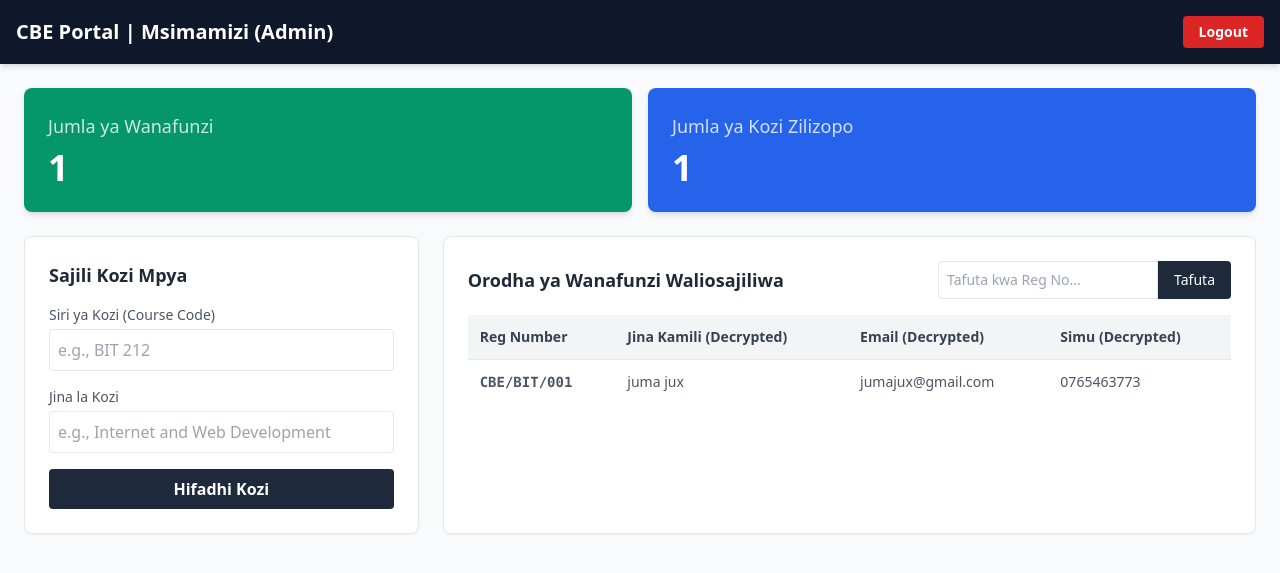
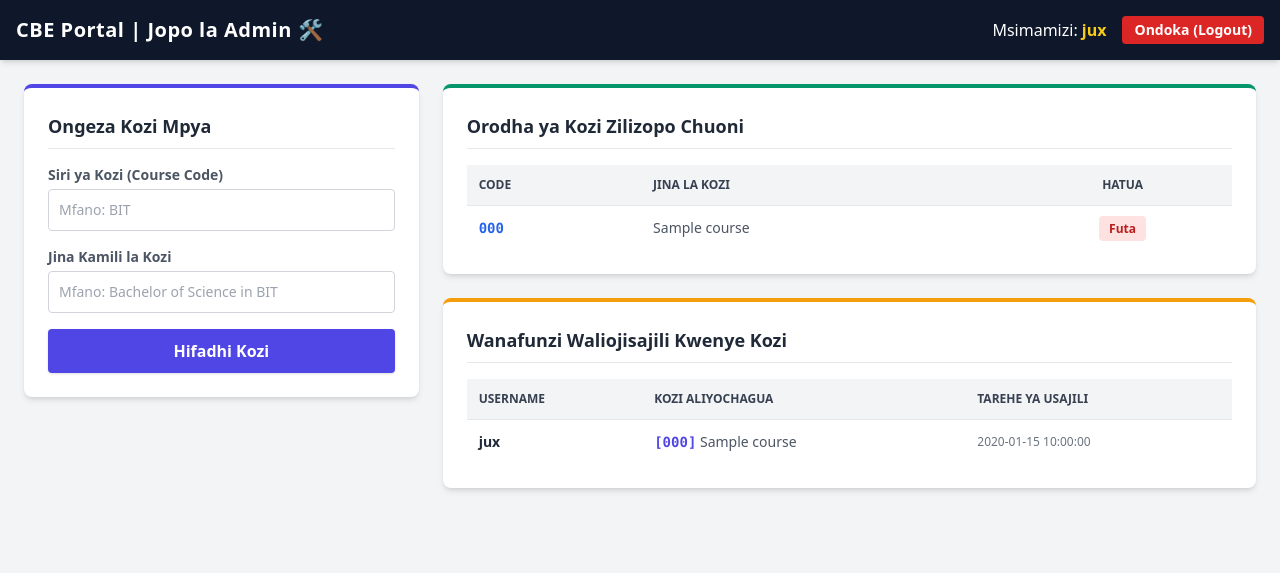
Before and after one commit to Godfrey-Vicent-Said/students_system, a PHP site: page /admin_dashboard.php in a window 1280 px wide. Shown: the top 573 px of the page. Run offline with PHP 8.4, Linux system fonts and the light colour scheme; a user stored in the database is signed in; data comes from the database, SQL or seed files in the repository; tables that the repository leaves empty or names only in its code hold one stand-in row (values such as "Sample post"); some libraries are stand-ins or nearby versions.

Commit message:
Nimekamilisha muonekano na mifumo ya Admin Dashboard

```diff
--- a/admin_dashboard.php
+++ b/admin_dashboard.php
@@ -3,41 +3,63 @@ if (session_status() == PHP_SESSION_NONE) {
     session_start();
 }
 
-// Ulinzi wa Session: Hakikisha ni Admin pekee anayeingia hapa
+// Kuzuia watu wasioingia au wanafunzi wasiingie kwenye jopo la Admin
 if (!isset($_SESSION['user_id']) || $_SESSION['role'] !== 'admin') {
     header("Location: login.php");
     exit();
 }
 
 require_once 'Database.php';
-require_once 'Admin.php';
 
 $database = new Database();
 $db = $database->connect();
-$adminObj = new Admin($db);
 
-$msg = "";
+$message = "";
 
-// 1. Shughuli ya Kuongeza Kozi (Form Action)
-if ($_SERVER["REQUEST_METHOD"] == "POST" && isset($_POST['add_course'])) {
-    $code = trim($_POST['course_code']);
-    $name = trim($_POST['course_name']);
+// === SHUGHULIKIA KUONGEZA KOZI MPYA (CRUD: Create) ===
+if ($_SERVER['REQUEST_METHOD'] === 'POST' && isset($_POST['add_course'])) {
+    $course_code = strtoupper(trim($_POST['course_code']));
+    $course_name = trim($_POST['course_name']);
 
-    if (!empty($code) && !empty($name)) {
-        if ($adminObj->addCourse($code, $name)) {
-            $msg = "Kozi imeongezwa kikamilifu!";
+    if (!empty($course_code) && !empty($course_name)) {
+        try {
+            $query = "INSERT INTO courses (course_code, course_name) VALUES (:course_code, :course_name)";
+            $stmt = $db->prepare($query);
+            $stmt->execute(['course_code' => $course_code, 'course_name' => $course_name]);
+            $message = "<div class='bg-green-100 text-green-800 p-3 rounded-lg mb-4 text-sm font-semibold border border-green-200'>✅ Kozi mpya imeongezwa kikamilifu!</div>";
+        } catch (PDOException $e) {
+            $message = "<div class='bg-red-100 text-red-800 p-3 rounded-lg mb-4 text-sm font-semibold border border-red-200'>⚠️ Hitilafu: Siri ya kozi (Code) tayari ipo!</div>";
+        }
     } else {
-            $msg = "Hitilafu imetokea wakati wa kuongeza kozi.";
-        }
+        $message = "<div class='bg-red-100 text-red-800 p-3 rounded-lg mb-4 text-sm font-semibold border border-red-200'>⚠️ Tafadhali jaza nafasi zote!</div>";
     }
 }
 
-// 2. Shughuli ya Kutafuta (Search)
-$search = isset($_GET['search']) ? trim($_GET['search']) : "";
-$students_list = $adminObj->getAllStudents($search);
+// === SHUGHULIKIA KUFUTA KOZI (CRUD: Delete) ===
+if (isset($_GET['delete_id'])) {
+    $delete_id = $_GET['delete_id'];
+    $query = "DELETE FROM courses WHERE id = :id";
+    $stmt = $db->prepare($query);
+    $stmt->execute(['id' => $delete_id]);
+    header("Location: admin_dashboard.php");
+    exit();
+}
 
-// 3. Kuchukua Takwimu za Ripoti
-$stats = $adminObj->getSystemStats();
+// === CHUKUA KOZI ZOTE ZILIZOPO ===
+$query_courses = "SELECT * FROM courses ORDER BY course_name ASC";
+$stmt_courses = $db->prepare($query_courses);
+$stmt_courses->execute();
+$all_courses = $stmt_courses->fetchAll(PDO::FETCH_ASSOC);
+
+// === CHUKUA WANAFUNZI WALIOJISAJILI NA KOZI ZAO ===
+$query_students = "SELECT u.username, sc.registration_date, c.course_code, c.course_name
+                   FROM student_courses sc
+                   JOIN users u ON sc.user_id = u.id
+                   JOIN courses c ON sc.course_id = c.id
+                   ORDER BY sc.registration_date DESC";
+$stmt_students = $db->prepare($query_students);
+$stmt_students->execute();
+$registered_students = $stmt_students->fetchAll(PDO::FETCH_ASSOC);
 ?>
 
 <!DOCTYPE html>
@@ -45,85 +67,112 @@ $stats = $adminObj->getSystemStats();
 <head>
     <meta charset="UTF-8">
     <meta name="viewport" content="width=device-width, initial-scale=1.0">
-    <title>Admin Dashboard - CBE</title>
+    <title>Jopo la Msimamizi | Admin Dashboard</title>
     <script src="https://cdn.tailwindcss.com"></script>
 </head>
-<body class="bg-gray-50 font-sans">
+<body class="bg-gray-100 font-sans">
 
     <nav class="bg-slate-900 text-white p-4 shadow-md flex justify-between items-center">
-        <h1 class="text-xl font-bold">CBE Portal | Msimamizi (Admin)</h1>
-        <a href="logout.php" class="bg-red-600 hover:bg-red-700 text-white px-4 py-1.5 rounded text-sm font-semibold transition">Logout</a>
+        <h1 class="text-xl font-bold tracking-wide">CBE Portal | Jopo la Admin 🛠️</h1>
+        <div class="flex items-center space-x-4">
+            <span>Msimamizi: <strong class="text-yellow-400"><?php echo htmlspecialchars($_SESSION['username']); ?></strong></span>
+            <a href="logout.php" class="bg-red-600 hover:bg-red-700 text-white px-3 py-1 rounded text-sm font-semibold transition">Ondoka (Logout)</a>
+        </div>
     </nav>
 
-    <div class="max-w-7xl mx-auto p-6 grid grid-cols-1 md:grid-cols-2 gap-4">
-        <div class="bg-emerald-600 text-white p-6 rounded-lg shadow-md">
-            <h3 class="text-lg font-medium opacity-80">Jumla ya Wanafunzi</h3>
-            <p class="text-4xl font-bold mt-2"><?php echo $stats['total_students']; ?></p>
-        </div>
-        <div class="bg-blue-600 text-white p-6 rounded-lg shadow-md">
-            <h3 class="text-lg font-medium opacity-80">Jumla ya Kozi Zilizopo</h3>
-            <p class="text-4xl font-bold mt-2"><?php echo $stats['total_courses']; ?></p>
-        </div>
-    </div>
+    <div class="max-w-7xl mx-auto p-6 grid grid-cols-1 lg:grid-cols-3 gap-6">
 
-    <div class="max-w-7xl mx-auto px-6 grid grid-cols-1 lg:grid-cols-3 gap-6">
+        <div class="bg-white p-6 rounded-lg shadow-md border-t-4 border-indigo-600 h-fit">
+            <h2 class="text-lg font-bold text-gray-800 mb-4 border-b pb-2">Ongeza Kozi Mpya</h2>
 
-        <div class="bg-white p-6 rounded-lg shadow-sm border border-gray-200">
-            <h2 class="text-lg font-bold text-gray-800 mb-4">Sajili Kozi Mpya</h2>
-            <?php if(!empty($msg)): ?>
-                <div class="p-2 mb-3 bg-blue-50 text-blue-700 text-sm rounded"><?php echo $msg; ?></div>
-            <?php endif; ?>
-            <form action="admin_dashboard.php" method="POST" class="space-y-4">
+            <?php echo $message; ?>
+
+            <form method="POST" action="" class="space-y-4">
                 <div>
-                    <label class="block text-sm font-medium text-gray-600">Siri ya Kozi (Course Code)</label>
-                    <input type="text" name="course_code" placeholder="e.g., BIT 212" required class="w-full p-2 border rounded mt-1 focus:ring-2 focus:ring-slate-500 outline-none">
+                    <label class="block text-sm font-semibold text-gray-600">Siri ya Kozi (Course Code)</label>
+                    <input type="text" name="course_code" placeholder="Mfano: BIT" required
+                           class="w-full p-2.5 border border-gray-300 rounded mt-1 focus:outline-none focus:ring-2 focus:ring-indigo-500 text-sm">
                 </div>
                 <div>
-                    <label class="block text-sm font-medium text-gray-600">Jina la Kozi</label>
-                    <input type="text" name="course_name" placeholder="e.g., Internet and Web Development" required class="w-full p-2 border rounded mt-1 focus:ring-2 focus:ring-slate-500 outline-none">
+                    <label class="block text-sm font-semibold text-gray-600">Jina Kamili la Kozi</label>
+                    <input type="text" name="course_name" placeholder="Mfano: Bachelor of Science in BIT" required
+                           class="w-full p-2.5 border border-gray-300 rounded mt-1 focus:outline-none focus:ring-2 focus:ring-indigo-500 text-sm">
                 </div>
-                <button type="submit" name="add_course" class="w-full bg-slate-800 text-white p-2 rounded font-bold hover:bg-slate-700 transition">Hifadhi Kozi</button>
+                <button type="submit" name="add_course" class="w-full bg-indigo-600 hover:bg-indigo-700 text-white p-2.5 rounded font-bold transition shadow">
+                    Hifadhi Kozi
+                </button>
             </form>
         </div>
 
-        <div class="bg-white p-6 rounded-lg shadow-sm border border-gray-200 lg:col-span-2">
-            <div class="sm:flex sm:items-center sm:justify-between mb-4">
-                <h2 class="text-lg font-bold text-gray-800">Orodha ya Wanafunzi Waliosajiliwa</h2>
+        <div class="lg:col-span-2 space-y-6">
 
-                <form action="admin_dashboard.php" method="GET" class="mt-2 sm:mt-0 flex">
-                    <input type="text" name="search" value="<?php echo htmlspecialchars($search); ?>" placeholder="Tafuta kwa Reg No..." class="p-2 border rounded-l focus:ring-2 focus:ring-slate-500 outline-none text-sm">
-                    <button type="submit" class="bg-slate-800 text-white px-4 rounded-r text-sm hover:bg-slate-700">Tafuta</button>
-                </form>
-            </div>
+            <div class="bg-white p-6 rounded-lg shadow-md border-t-4 border-emerald-600">
+                <h2 class="text-lg font-bold text-gray-800 mb-4 border-b pb-2">Orodha ya Kozi Zilizopo Chuoni</h2>
 
+                <?php if (count($all_courses) > 0): ?>
                     <div class="overflow-x-auto">
-                <table class="w-full text-left text-sm border-collapse">
+                        <table class="w-full text-left border-collapse text-sm">
                             <thead>
-                        <tr class="bg-gray-100 text-gray-700 font-semibold">
-                            <th class="p-3 border-b">Reg Number</th>
-                            <th class="p-3 border-b">Jina Kamili (Decrypted)</th>
-                            <th class="p-3 border-b">Email (Decrypted)</th>
-                            <th class="p-3 border-b">Simu (Decrypted)</th>
+                                <tr class="bg-gray-100 text-gray-700 uppercase text-xs">
+                                    <th class="p-3 border-b">Code</th>
+                                    <th class="p-3 border-b">Jina la Kozi</th>
+                                    <th class="p-3 border-b text-center">Hatua</th>
                                 </tr>
                             </thead>
                             <tbody class="divide-y text-gray-600">
-                        <?php if(count($students_list) > 0): ?>
-                            <?php foreach($students_list as $st): ?>
+                                <?php foreach ($all_courses as $course): ?>
                                     <tr class="hover:bg-gray-50">
-                                    <td class="p-3 font-mono font-bold"><?php echo htmlspecialchars($st['reg_number']); ?></td>
-                                    <td class="p-3"><?php echo htmlspecialchars($st['full_name']); ?></td>
-                                    <td class="p-3"><?php echo htmlspecialchars($st['email']); ?></td>
-                                    <td class="p-3"><?php echo htmlspecialchars($st['phone']); ?></td>
+                                        <td class="p-3 font-mono font-bold text-blue-600"><?php echo htmlspecialchars($course['course_code']); ?></td>
+                                        <td class="p-3"><?php echo htmlspecialchars($course['course_name']); ?></td>
+                                        <td class="p-3 text-center">
+                                            <a href="admin_dashboard.php?delete_id=<?php echo $course['id']; ?>"
+                                               onclick="return confirm('Je, una uhakika unataka kufuta kozi hii? Wanafunzi waliojisajili watafutwa pia!');"
+                                               class="bg-red-100 hover:bg-red-200 text-red-700 px-2.5 py-1 rounded text-xs font-semibold transition">
+                                                Futa
+                                            </a>
+                                        </td>
                                     </tr>
                                 <?php endforeach; ?>
-                        <?php else: ?>
-                            <tr>
-                                <td colspan="4" class="p-3 text-center text-gray-400">Hakuna mwanafunzi aliyepatikana.</td>
-                            </tr>
-                        <?php endif; ?>
                             </tbody>
                         </table>
                     </div>
+                <?php else: ?>
+                    <p class="text-gray-500 text-sm italic">Hakuna kozi yoyote iliyosajiliwa kwa sasa.</p>
+                <?php endif; ?>
+            </div>
+
+            <div class="bg-white p-6 rounded-lg shadow-md border-t-4 border-amber-500">
+                <h2 class="text-lg font-bold text-gray-800 mb-4 border-b pb-2">Wanafunzi Waliojisajili Kwenye Kozi</h2>
+
+                <?php if (count($registered_students) > 0): ?>
+                    <div class="overflow-x-auto">
+                        <table class="w-full text-left border-collapse text-sm">
+                            <thead>
+                                <tr class="bg-gray-100 text-gray-700 uppercase text-xs">
+                                    <th class="p-3 border-b">Username</th>
+                                    <th class="p-3 border-b">Kozi Aliyochagua</th>
+                                    <th class="p-3 border-b">Tarehe ya Usajili</th>
+                                </tr>
+                            </thead>
+                            <tbody class="divide-y text-gray-600">
+                                <?php foreach ($registered_students as $reg_student): ?>
+                                    <tr class="hover:bg-gray-50">
+                                        <td class="p-3 font-semibold text-gray-800"><?php echo htmlspecialchars($reg_student['username']); ?></td>
+                                        <td class="p-3">
+                                            <span class="font-mono font-bold text-indigo-600">[<?php echo htmlspecialchars($reg_student['course_code']); ?>]</span>
+                                            <?php echo htmlspecialchars($reg_student['course_name']); ?>
+                                        </td>
+                                        <td class="p-3 text-xs text-gray-500"><?php echo htmlspecialchars($reg_student['registration_date']); ?></td>
+                                    </tr>
+                                <?php endforeach; ?>
+                            </tbody>
+                        </table>
+                    </div>
+                <?php else: ?>
+                    <p class="text-gray-500 text-sm italic">Bado hakuna mwanafunzi aliyesajili kozi yoyote kwa sasa.</p>
+                <?php endif; ?>
+            </div>
+
         </div>
 
     </div>
```
Lines whose indentation alone changed are shown as unchanged.
